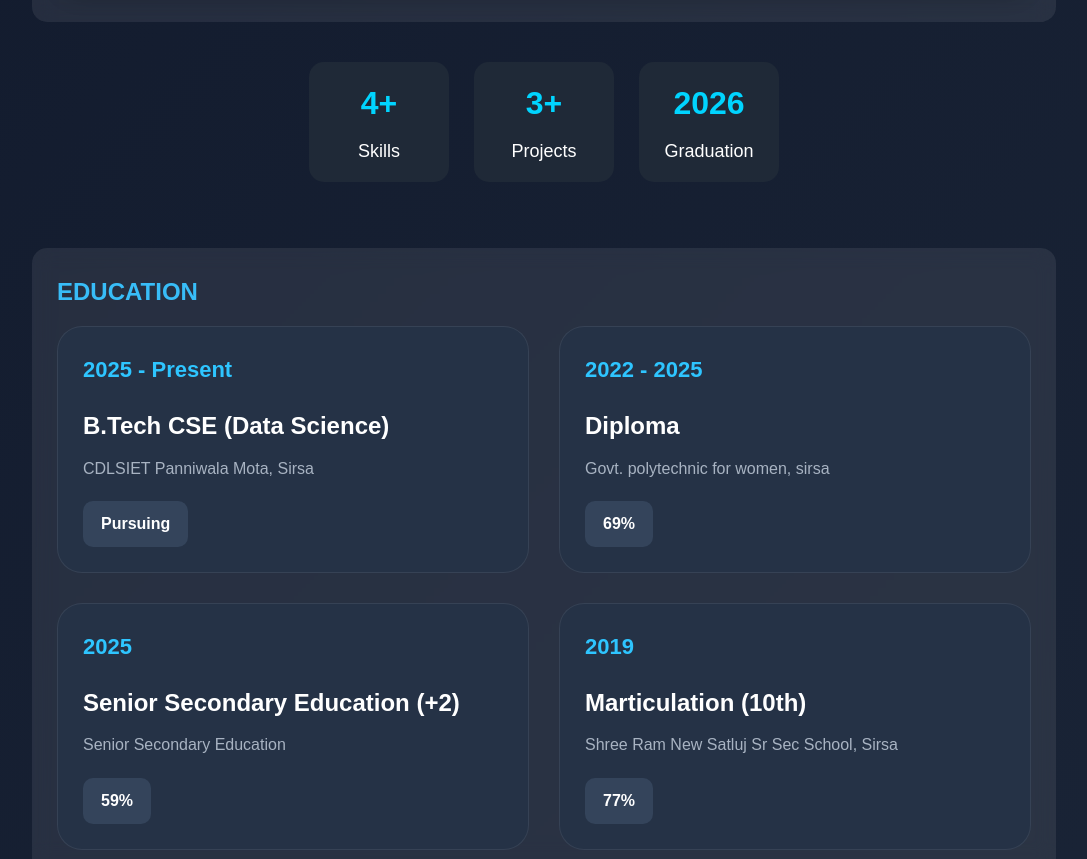
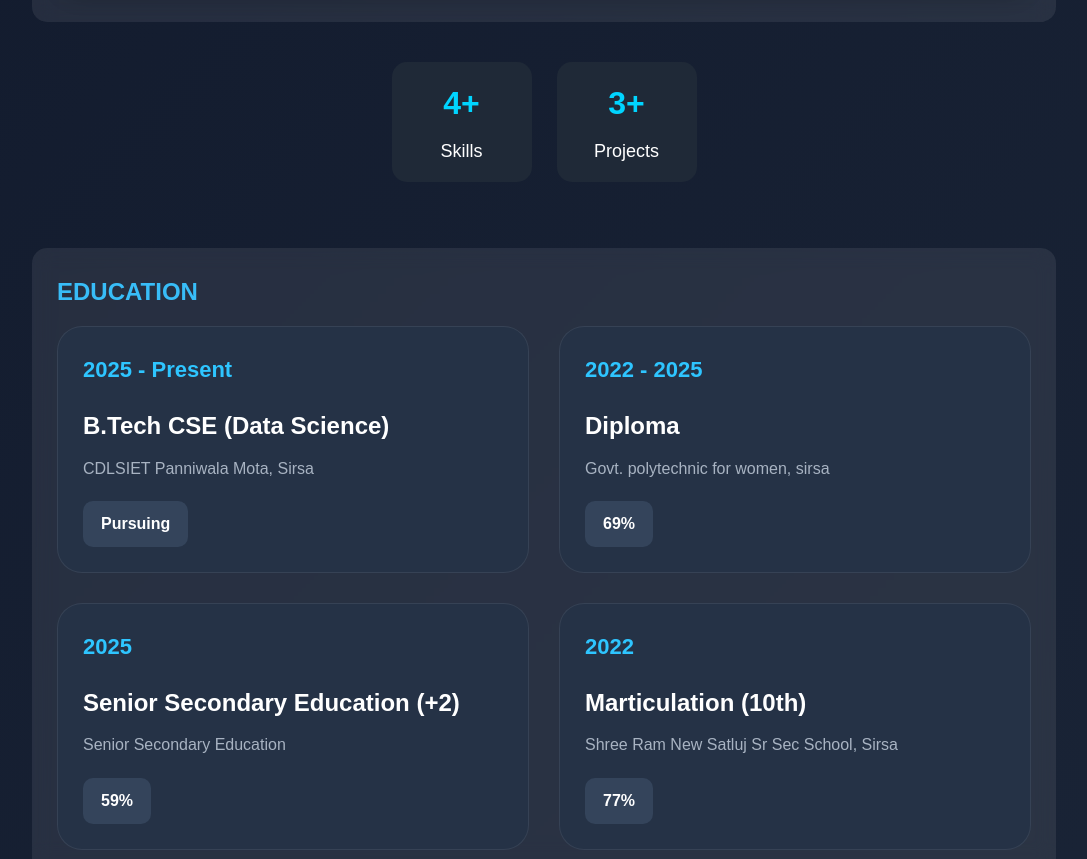
Before and after one commit to priyaverma1213/priya-portfolio, a plain HTML site: page index.html in a window 1280 px wide. Shown: the part 1433-2292 px from the top of the page, without its empty margins (96-1183 px from the left). Drawn offline with Linux system fonts and the light colour scheme.

Commit message:
Add files via upload

```diff
--- a/index.html
+++ b/index.html
@@ -94,10 +94,7 @@
         <p>Projects</p>
     </div>
 
-    <div class="stat-box">
-        <h3>2026</h3>
-        <p>Graduation</p>
-    </div>
+
 </div>
 <br>
 
@@ -128,7 +125,7 @@
         </div>
 
         <div class="edu-card">
-            <span>2019</span>
+            <span>2022</span>
             <h3> Marticulation (10th)</h3>
             <p>Shree Ram New Satluj Sr Sec School,  Sirsa</p>
             <div class="score">77%</div>
```
